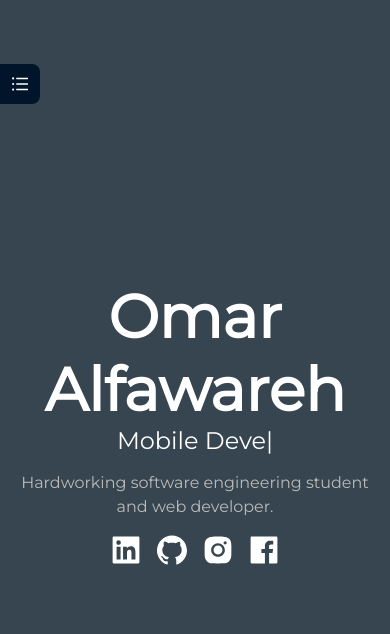
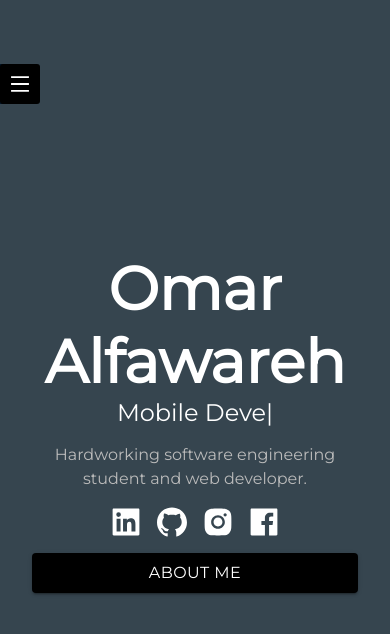
Before and after one commit to omaralfawareh/MyPortfolio, a React (Create React App) app: page / in a window 390 px wide. Shown: the top 634 px of the page. Built offline with nearby package versions, Linux system fonts and the light colour scheme.

Commit message:
feature(AboutMeButton): added button to home page for mobile for easy navigation to about page

```diff
--- a/src/App.css
+++ b/src/App.css
@@ -45,9 +45,10 @@
 }
 .menu {
   text-align: left;
+  font-size: 16px;
   background-color: black;
   padding: 1rem;
-  width: 50%;
+  width: 55%;
 }
 .menuIcon {
   display: block !important;
@@ -73,7 +74,9 @@ hr {
   text-align: left;
 }
 .home .flex {
+  padding: 1rem;
   font-family: Montserrat;
+  position: relative;
 }
 .home .flex h1 {
   font-size: 60px;
@@ -96,8 +99,21 @@ hr {
 }
 .socials .icons {
   display: block;
+  height: 100%;
   font-size: 30px;
   color: white;
+}
+.home .home-button {
+  font-family: MontSerrat;
+  font-size: 16px;
+  background-color: black;
+  transition: 0.4s;
+  margin-top: 1rem;
+  display: none;
+}
+.home .button:hover {
+  letter-spacing: 2px;
+  background-color: #101314;
 }
 /* Home page style End */
 /* About page style Start */
@@ -291,8 +307,12 @@ hr {
   }
 }
 @media screen and (max-width: 1300px) {
-  .button {
+  .button,
+  .home-button {
     width: 100% !important;
+  }
+  .home-button {
+    display: block !important;
   }
 }
 input:-webkit-autofill,
--- a/src/App.js
+++ b/src/App.js
@@ -12,7 +12,7 @@ import Home from "./components/Home";
 import About from "./components/About";
 import Contact from "./components/Contact";
 import Project from "./components/Project";
-
+import SidebarTrigger from "./components/SidebarTrigger";
 import Error from "./components/Error";
 const { Sider, Content } = Layout;
 function App() {
@@ -32,6 +32,7 @@ function App() {
           collapsed={collapsed}
           collapsedWidth="0"
           width={window.innerWidth < 768 ? "100vw" : 390}
+          trigger={<SidebarTrigger />}
         >
           <div
             style={{
@@ -40,6 +41,7 @@ function App() {
               alignItems: "center",
               justifyContent: "center",
               height: "100vh",
+              padding: "0",
             }}
           >
             <Menu
--- a/src/components/Home.js
+++ b/src/components/Home.js
@@ -8,8 +8,12 @@ import {
 import { Flex } from "antd";
 import { TypeAnimation } from "react-type-animation";
 import { motion } from "framer-motion";
+import Button from "@mui/material/Button";
+import { useNavigate } from "react-router-dom";
 
 const Home = () => {
+  const navigate = useNavigate();
+
   return (
     <motion.div
       initial={{ x: -200, opacity: 0 }}
@@ -64,6 +68,15 @@ const Home = () => {
                 <FacebookFilled className="icons" />
               </a>
             </Flex>
+            <Button
+              variant="contained"
+              onClick={() => {
+                navigate("/about");
+              }}
+              className="home-button"
+            >
+              <span>About Me</span>
+            </Button>
           </Flex>
         </Flex>
       </Flex>
--- /dev/null
+++ b/src/components/SidebarTrigger.js
@@ -0,0 +1,12 @@
+import React from "react";
+import { MenuOutlined } from "@ant-design/icons";
+import styles from "./SidebarTrigger.module.css";
+const SidebarTrigger = () => {
+  return (
+    <div className={`${styles.trigger}`}>
+      <MenuOutlined />
+    </div>
+  );
+};
+
+export default SidebarTrigger;
--- /dev/null
+++ b/src/components/SidebarTrigger.module.css
@@ -0,0 +1,9 @@
+.trigger {
+  display: flex;
+  justify-content: center;
+  align-items: center;
+  background-color: black;
+  width: 100%;
+  height: 100%;
+  border-radius: 3px;
+}
```
